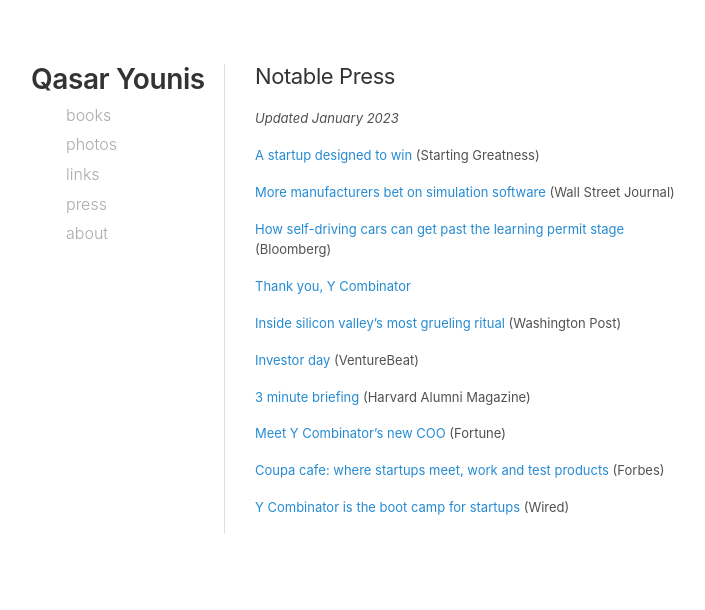
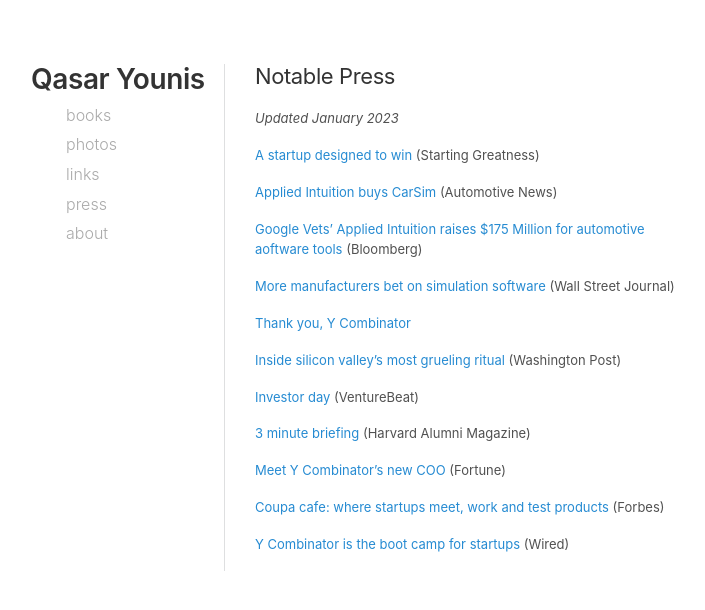
Before and after one commit to qasar/qasar.github.io, a Jekyll site: the page built from press.md, in a window 1280 px wide. Shown: the top 610 px of the page, without its empty margins (35-740 px from the left). Built offline with Jekyll 4.4.1, drawn with Linux system fonts in a browser that asks for light colours.

Commit message:
Update press.md

```diff
--- a/press.md
+++ b/press.md
@@ -7,10 +7,11 @@
 
 <a href="https://greatness.floodgate.com/episodes/qasar-younis-and-peter-ludwig-of-applied-intuition-a-startup-with-design-in-mind">A startup designed to win</a> (Starting Greatness)
 
+<a href="https://www.autonews.com/suppliers/software-tools-provider-applied-intuition-buys-company-behind-carsim">Applied Intuition buys CarSim</a> (Automotive News)
+
+<a href="https://www.wsj.com/articles/more-manufacturers-bet-on-simulation-software-11582240105">Google Vets' Applied Intuition raises $175 Million for automotive aoftware tools</a> (Bloomberg)
+
 <a href="https://www.wsj.com/articles/more-manufacturers-bet-on-simulation-software-11582240105"> More manufacturers bet on simulation software</a> (Wall Street Journal)
-
-<a href="https://www.bloomberg.com/news/articles/2018-09-12/how-self-driving-cars-can-get-past-the-learning-permit-stage-without-any-risk
-"> How self-driving cars can get past the learning permit stage</a> (Bloomberg)
 
 <a href="https://www.facebook.com/qasar/posts/10154710776519865"> Thank you, Y Combinator</a>
 
```
